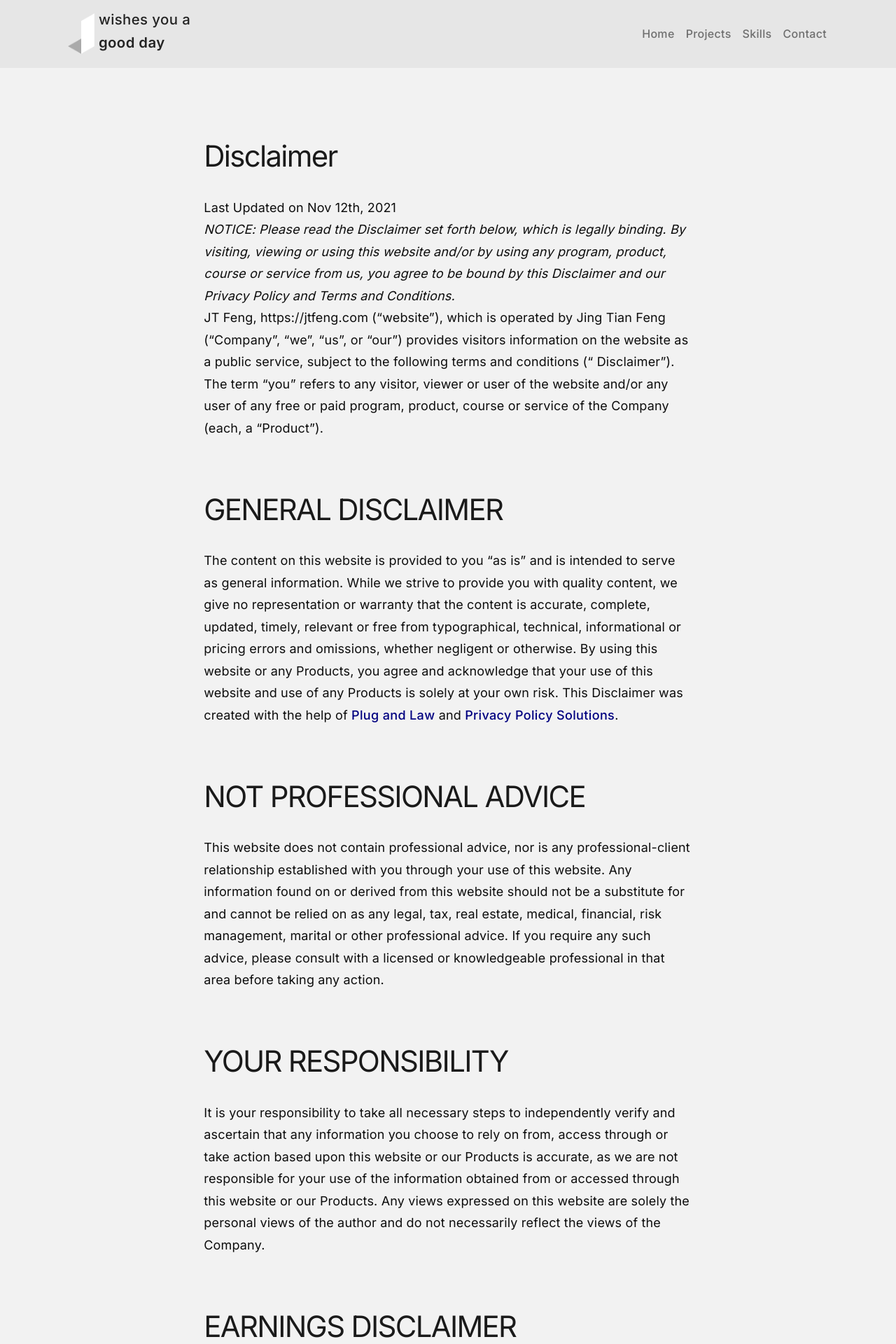
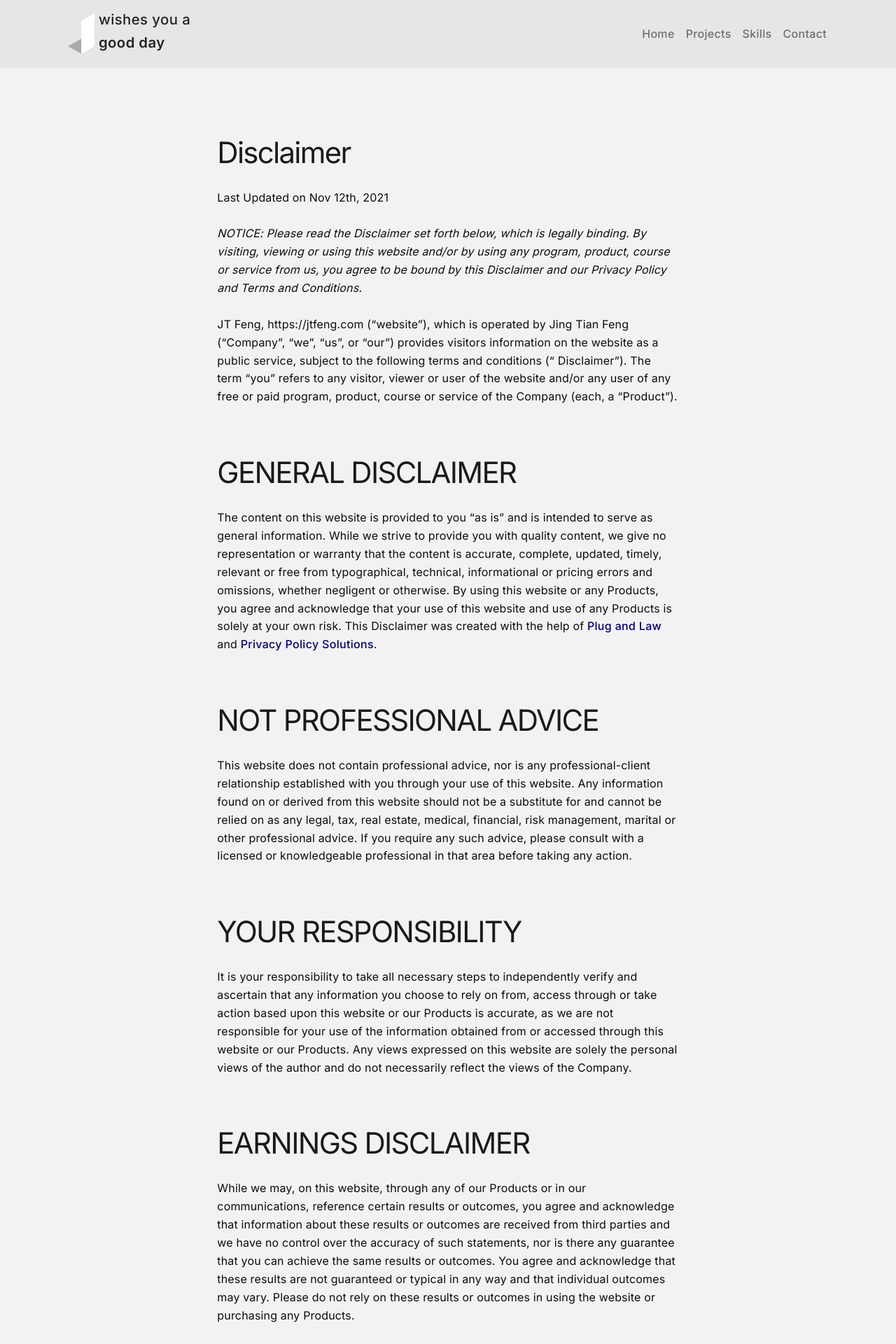
Before and after one commit to jingtianfeng/jtfeng-personal-1, a Jekyll site: the page built from disclaimer.md, in a window 1280 px wide. Shown: the top 1920 px of the page at 70% size. Built offline with Jekyll 4.4.1, drawn with Linux system fonts in a browser that asks for light colours.

Commit message:
Update prose: start tweaking

```diff
--- a/_sass/_prose.sass
+++ b/_sass/_prose.sass
@@ -1,14 +1,15 @@
 .prose
-  max-width: 65ch
-  font-size: 1.125rem
-  line-height: 1.75
+  max-width: 700px
+
+  p + p
+    margin-top: map-get($spacers, 4)
 
   h1, h2, h3, h4, h5, h6
-    margin-top: 1.75em
-    margin-bottom: 0.75em
+    margin-top: map-get($spacers, 6)
+    margin-bottom: map-get($spacers, 4)
 
-  li + li
-    margin-top: map-get($spacers, 3)
+  li
+    margin-top: map-get($spacers, 2)
 
   img
     max-width: 100%
```
